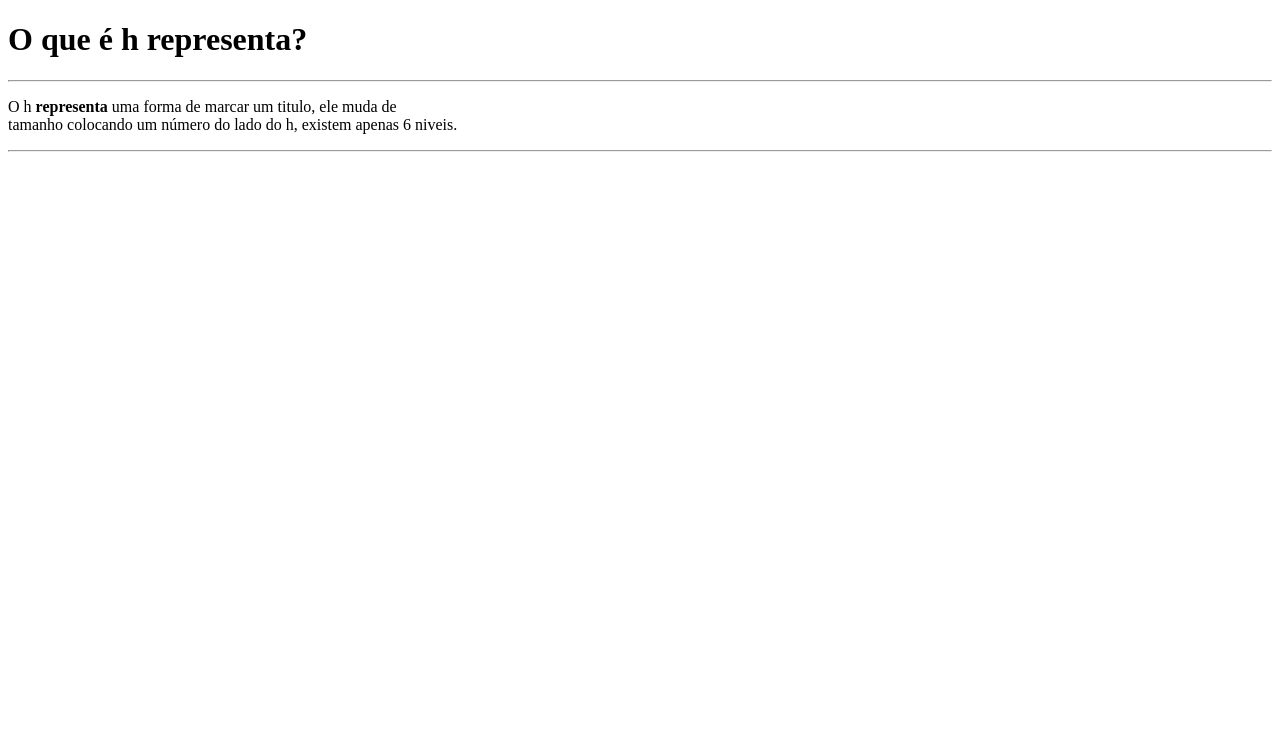
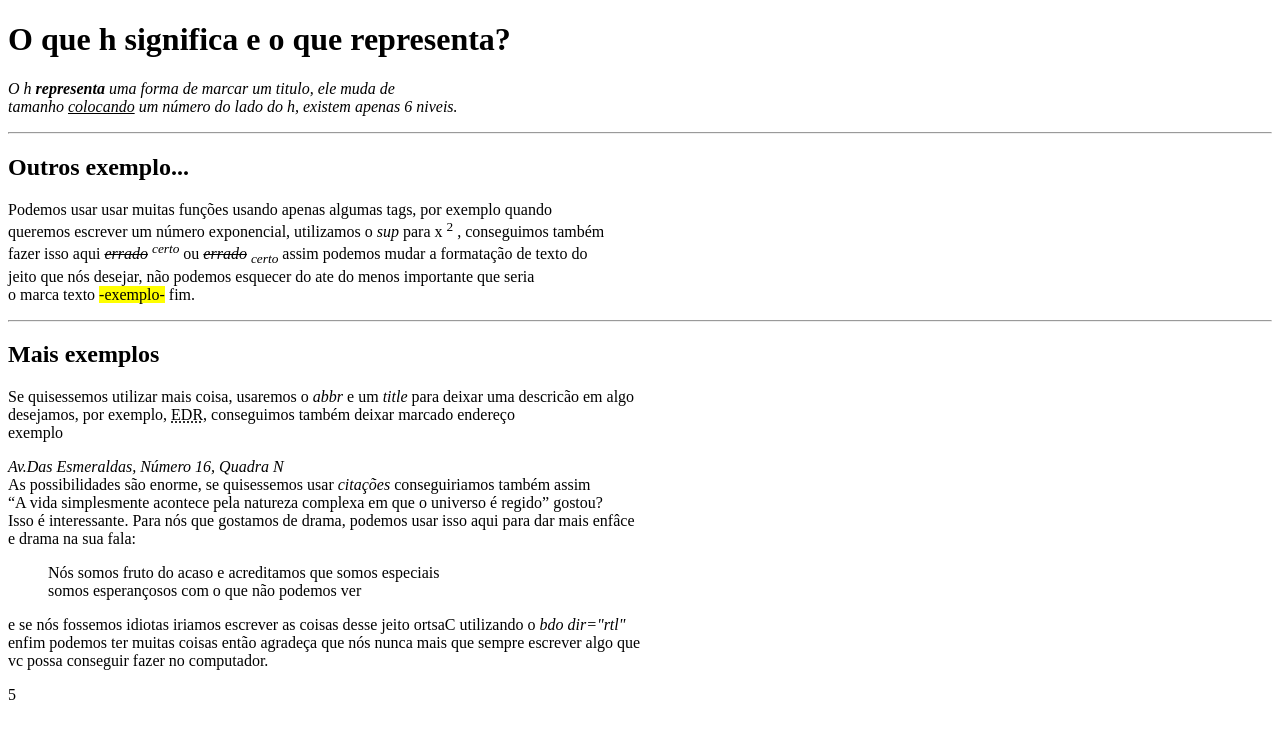
Before and after one commit to CastroKaiser/Html-e-Css, a plain HTML site: page index.html in a window 1280 px wide. Drawn offline with Linux system fonts and the light colour scheme.

Commit message:
Mais elemento

```diff
--- a/index.html
+++ b/index.html
@@ -17,9 +17,38 @@
     <title>Minha pagina</title>
 </head>
 <body>
-    <h1>O que é h representa?</h1>
+    <h1>O que h significa e o que representa?</h1>
+    <p><i>O h <b>representa</b> uma forma de marcar um titulo, ele muda de <br> tamanho <u>colocando</u>
+        um número do lado do h, existem apenas 6 niveis.</i></p>
     <hr>
-    <p>O h <b>representa</b> uma forma de marcar um titulo, ele muda de <br> tamanho colocando um número do lado do h, existem apenas 6 niveis.</p>
+    <h2>Outros exemplo...</h2>
+    <p>Podemos usar usar muitas funções usando apenas algumas tags, por exemplo quando <br> queremos
+        escrever um número exponencial, utilizamos o
+        <i>sup</i>
+        para x
+            <sup>2</sup>
+        , conseguimos também <br> fazer isso aqui
+        <i>
+            <del>errado</del>
+            <sup>certo</sup>
+        </i>
+        ou <i>
+                <del>errado</del>
+                <sub>certo</sub>
+            </i>
+        assim podemos mudar a formatação de texto do <br> jeito que nós desejar, não podemos esquecer do ate do menos
+        importante que seria <br> o marca texto
+        <mark>-exemplo-</mark>
+        fim.</p>
     <hr>
+    <h2>Mais exemplos</h2>
+    <p>Se quisessemos utilizar mais coisa, usaremos o <i>abbr</i> e um <i>title</i> para deixar uma descricão em algo<br>
+        desejamos, por exemplo, <abbr title="Exemplo de Referencial">EDR</abbr>, conseguimos também deixar marcado endereço <br>
+        exemplo <address>Av.Das Esmeraldas, Número 16, Quadra N</address> As possibilidades são enorme, se quisessemos usar
+        <cite>citações</cite> conseguiriamos também assim <br><q>A vida simplesmente acontece pela natureza complexa em que o universo é regido</q>
+        gostou? <br> Isso é interessante. Para nós que gostamos de drama, podemos usar isso aqui para dar mais enfâce <br>e drama na sua fala:<br>
+        <blockquote> Nós somos fruto do acaso e acreditamos que somos especiais <br> somos esperançosos com o que não podemos ver</blockquote>
+        e se nós fossemos idiotas iriamos escrever as coisas desse jeito <bdo dir ="rtl">Castro</bdo> utilizando o <i>bdo dir="rtl"</i><br>
+        enfim podemos ter muitas coisas então agradeça que nós nunca mais que sempre escrever algo que <br>vc possa conseguir fazer no computador.</p>
 </body>
-</html>
+</html>5
```
